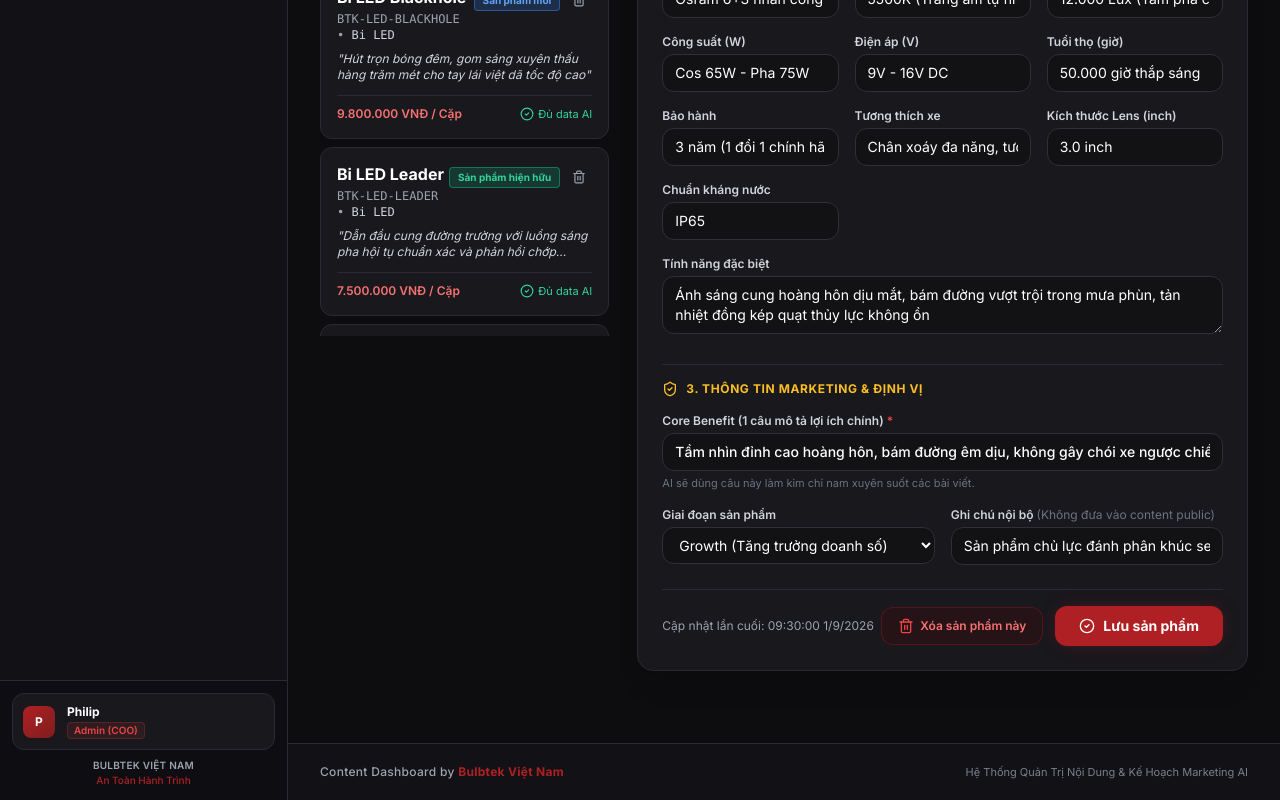
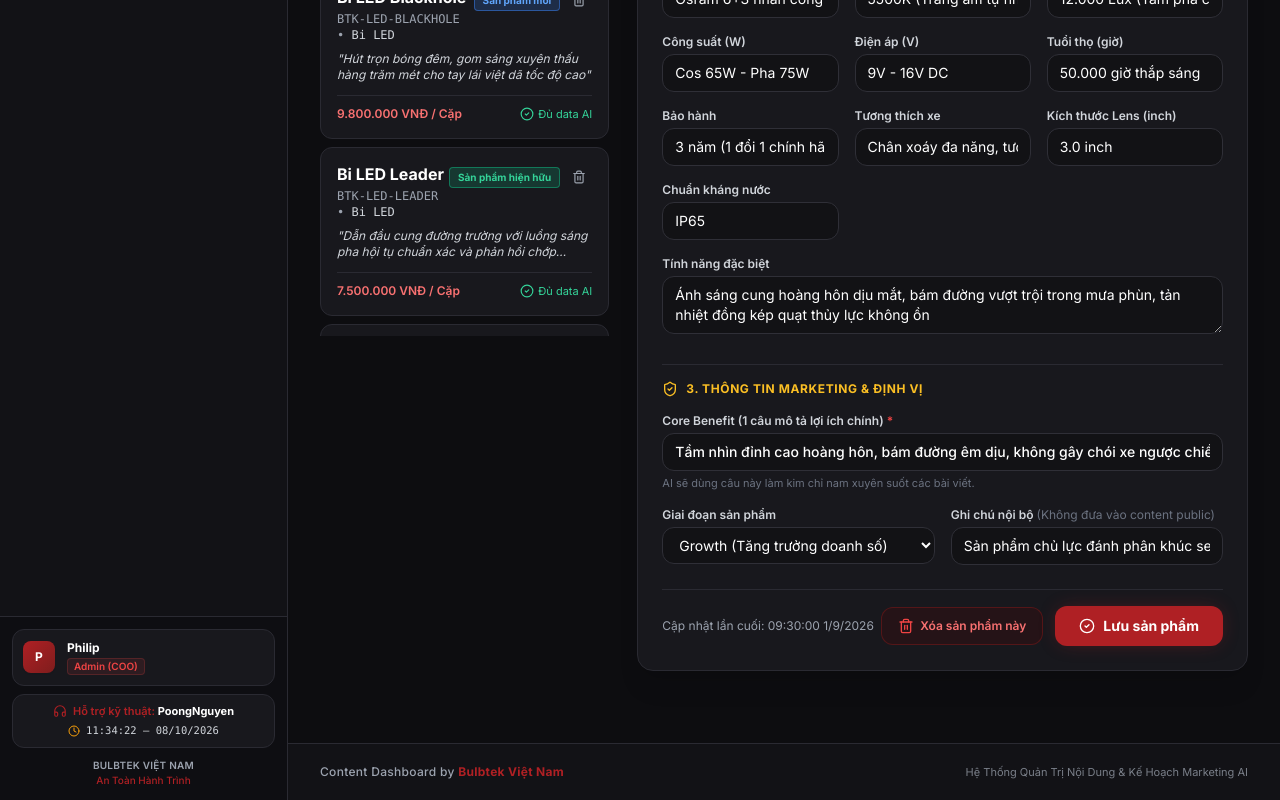
Before and after one commit to poongnguyensg/bulbtek-dashboard-contentmkt, a React (Vite) app: page / in a window 1280 px wide. Shown: the part 918-1718 px from the top of the page. Built offline with nearby package versions, Linux system fonts and the light colour scheme.

Commit message:
feat: default to current month in planning and add PoongNguyen technical support with live clock in sidebar

```diff
--- a/src/components/Sidebar.tsx
+++ b/src/components/Sidebar.tsx
@@ -15,7 +15,9 @@
   X,
   Layers,
   Flame,
-  Award
+  Award,
+  Clock,
+  Headphones
 } from 'lucide-react';
 
 interface SidebarProps {
@@ -47,6 +49,26 @@
 }) => {
   const { activeTab, setActiveTab, contents, theme, currentUser } = useApp();
   const isLight = theme === 'light';
+
+  // Live real-time clock (Giờ - Ngày - Tháng - Năm)
+  const [currentTime, setCurrentTime] = React.useState<Date>(new Date());
+
+  React.useEffect(() => {
+    const timer = setInterval(() => {
+      setCurrentTime(new Date());
+    }, 1000);
+    return () => clearInterval(timer);
+  }, []);
+
+  const formattedRealTime = React.useMemo(() => {
+    const hours = String(currentTime.getHours()).padStart(2, '0');
+    const minutes = String(currentTime.getMinutes()).padStart(2, '0');
+    const seconds = String(currentTime.getSeconds()).padStart(2, '0');
+    const day = String(currentTime.getDate()).padStart(2, '0');
+    const month = String(currentTime.getMonth() + 1).padStart(2, '0');
+    const year = currentTime.getFullYear();
+    return `${hours}:${minutes}:${seconds} — ${day}/${month}/${year}`;
+  }, [currentTime]);
 
   // Count pending approval posts
   const pendingCount = contents.filter((c) => c.status === 'Pending').length;
@@ -367,8 +389,26 @@
                 </div>
               </div>
 
+              {/* Technical Support & Real-time Clock */}
+              <div
+                className={`p-2 rounded-xl border text-center transition-colors ${
+                  isLight ? 'bg-white border-slate-200 shadow-xs' : 'bg-[#18181D] border-[#2A2A32]'
+                }`}
+              >
+                <div className="flex items-center justify-center space-x-1.5 text-[11px] font-semibold text-bulbtek-red">
+                  <Headphones className="w-3.5 h-3.5 text-bulbtek-red shrink-0" />
+                  <span>Hỗ trợ kỹ thuật: <strong className={isLight ? 'text-slate-900 font-bold' : 'text-white font-bold'}>PoongNguyen</strong></span>
+                </div>
+                <div className="flex items-center justify-center space-x-1.5 text-[10.5px] mt-1 font-mono">
+                  <Clock className="w-3 h-3 text-amber-500 shrink-0" />
+                  <span className={isLight ? 'text-slate-600 font-medium' : 'text-gray-300 font-medium'}>
+                    {formattedRealTime}
+                  </span>
+                </div>
+              </div>
+
               {/* Slogan */}
-              <div className="px-1 text-center">
+              <div className="px-1 text-center pt-0.5">
                 <p className={`text-[10px] font-semibold tracking-wide ${isLight ? 'text-slate-400' : 'text-gray-400'}`}>
                   BULBTEK VIỆT NAM
                 </p>
@@ -378,12 +418,18 @@
               </div>
             </div>
           ) : (
-            <div className="flex flex-col items-center justify-center py-1">
+            <div className="flex flex-col items-center justify-center py-1 space-y-2">
               <div
                 className="w-8 h-8 rounded-lg bg-gradient-to-br from-bulbtek-red to-red-900 text-white font-bold text-xs flex items-center justify-center shadow-sm"
                 title={`${currentUser.name} (${roleStyle.label})`}
               >
                 {currentUser.name.charAt(0)}
+              </div>
+              <div
+                className="w-7 h-7 rounded-lg flex items-center justify-center text-amber-500 hover:text-bulbtek-red cursor-pointer transition"
+                title={`Hỗ trợ kỹ thuật: PoongNguyen | ${formattedRealTime}`}
+              >
+                <Clock className="w-4 h-4 animate-pulse" />
               </div>
             </div>
           )}
--- a/src/components/tabs/Tab2Planning.tsx
+++ b/src/components/tabs/Tab2Planning.tsx
@@ -81,9 +81,9 @@
 
   const isLight = theme === 'light';
 
-  // Setup panel state
-  const [selectedMonth, setSelectedMonth] = useState<number>(9);
-  const [selectedYear, setSelectedYear] = useState<number>(2026);
+  // Setup panel state - Mặc định hiển thị tháng & năm thực tế khi mở ứng dụng
+  const [selectedMonth, setSelectedMonth] = useState<number>(() => new Date().getMonth() + 1);
+  const [selectedYear, setSelectedYear] = useState<number>(() => new Date().getFullYear());
   const [fbTarget, setFbTarget] = useState<number>(16); // Chỉ cấu hình mục tiêu Social trước là Facebook Channel
   const [tiktokTarget, setTiktokTarget] = useState<number>(0);
 
@@ -1268,11 +1268,32 @@
         {/* Step Header with Stats & Actions */}
         <div className="flex flex-col lg:flex-row lg:items-center justify-between gap-3 pb-4 border-b border-inherit">
           <div>
-            <div className="flex items-center space-x-2">
+            <div className="flex flex-wrap items-center gap-2">
               <span className="w-6 h-6 rounded-full bg-emerald-600 text-white flex items-center justify-center font-bold text-xs shadow-sm">3</span>
               <h2 className={`text-sm font-black uppercase tracking-wider ${isLight ? 'text-slate-900' : 'text-white'}`}>
                 Bước 3: Lịch Phân Bổ Nội Dung Tháng {selectedMonth}/{selectedYear}
               </h2>
+              {/* Quick Month & Year Switcher */}
+              <div className="flex items-center space-x-1.5 ml-1">
+                <select
+                  value={selectedMonth}
+                  onChange={(e) => setSelectedMonth(Number(e.target.value))}
+                  className={`rounded-lg px-2 py-0.5 text-xs font-bold border ${isLight ? 'bg-slate-50 border-slate-300 text-slate-900' : 'bg-[#121215] border-[#2F2F37] text-white'}`}
+                  title="Chọn tháng để xem lịch phân bổ"
+                >
+                  {Array.from({ length: 12 }, (_, i) => i + 1).map(m => (
+                    <option key={m} value={m}>Tháng {m}</option>
+                  ))}
+                </select>
+                <select
+                  value={selectedYear}
+                  onChange={(e) => setSelectedYear(Number(e.target.value))}
+                  className={`rounded-lg px-2 py-0.5 text-xs font-bold border ${isLight ? 'bg-slate-50 border-slate-300 text-slate-900' : 'bg-[#121215] border-[#2F2F37] text-white'}`}
+                >
+                  <option value={2026}>2026</option>
+                  <option value={2027}>2027</option>
+                </select>
+              </div>
             </div>
             <div className={`text-xs mt-1 ${isLight ? 'text-slate-500' : 'text-gray-400'}`}>
               Tổng số <strong className={isLight ? 'text-slate-900' : 'text-white'}>{totalCount} bài</strong> ({fbCount} Facebook / {tiktokCount} TikTok). Đã hoàn thiện caption: <strong className="text-emerald-600">{generatedCount}/{totalCount} bài ({completionPercentage}%)</strong>.
@@ -1619,10 +1640,43 @@
             })}
 
             {filteredContents.length === 0 && (
-              <div className={`p-12 text-center rounded-2xl border ${isLight ? 'bg-slate-50 border-slate-200 text-slate-500' : 'bg-[#121215] border-[#2F2F37] text-gray-400'}`}>
-                <CalendarRange className="w-10 h-10 mx-auto opacity-50 mb-2" />
-                <p className="text-sm font-bold">Không tìm thấy bài viết nào phù hợp với bộ lọc.</p>
-                <p className="text-xs opacity-75 mt-1">Hãy thử xóa từ khóa tìm kiếm hoặc chọn "Tất cả kênh".</p>
+              <div className={`p-10 text-center rounded-2xl border ${isLight ? 'bg-slate-50 border-slate-200 text-slate-500' : 'bg-[#121215] border-[#2F2F37] text-gray-400'}`}>
+                <CalendarRange className="w-10 h-10 mx-auto opacity-50 mb-3 text-bulbtek-red" />
+                {totalCount === 0 ? (
+                  <>
+                    <p className="text-sm font-bold text-slate-800 dark:text-gray-200">
+                      Chưa có bài viết nào được lên lịch trong Tháng {selectedMonth}/{selectedYear}
+                    </p>
+                    <p className="text-xs opacity-75 mt-1 max-w-md mx-auto">
+                      Bạn có thể bấm tự động tạo kế hoạch phân bổ cho Tháng {selectedMonth} hoặc chuyển sang xem các tháng khác.
+                    </p>
+                    <div className="flex flex-wrap items-center justify-center gap-2.5 mt-4">
+                      <button
+                        type="button"
+                        onClick={() => setCurrentStepTab('GOALS')}
+                        className="px-4 py-2 rounded-xl bg-bulbtek-red hover:bg-bulbtek-red-hover text-white text-xs font-bold transition shadow-sm"
+                      >
+                        + Tạo Kế Hoạch Phân Bổ Tháng {selectedMonth}
+                      </button>
+                      {selectedMonth !== 9 && (
+                        <button
+                          type="button"
+                          onClick={() => { setSelectedMonth(9); setSelectedYear(2026); }}
+                          className={`px-3.5 py-2 rounded-xl border text-xs font-semibold transition ${
+                            isLight ? 'bg-white hover:bg-slate-100 border-slate-300 text-slate-700' : 'bg-[#18181D] hover:bg-[#202026] border-[#2A2A32] text-gray-300'
+                          }`}
+                        >
+                          Xem lịch mẫu Tháng 9/2026 (16 bài)
+                        </button>
+                      )}
+                    </div>
+                  </>
+                ) : (
+                  <>
+                    <p className="text-sm font-bold">Không tìm thấy bài viết nào phù hợp với bộ lọc.</p>
+                    <p className="text-xs opacity-75 mt-1">Hãy thử xóa từ khóa tìm kiếm hoặc chọn "Tất cả kênh".</p>
+                  </>
+                )}
               </div>
             )}
           </div>
--- a/src/components/tabs/TabBrandPlanning.tsx
+++ b/src/components/tabs/TabBrandPlanning.tsx
@@ -72,9 +72,9 @@
   // Sub-tabs: 'GOALS' = Mục Tiêu & Tuyến Ý Tưởng, 'CATEGORIES' = Danh Mục & Tone, 'SCHEDULE' = Lịch Phân Bổ & AI Studio
   const [activeSubTab, setActiveSubTab] = useState<'GOALS' | 'CATEGORIES' | 'SCHEDULE'>('GOALS');
 
-  // Month & Year filter
-  const [selectedMonth, setSelectedMonth] = useState<number>(9);
-  const [selectedYear, setSelectedYear] = useState<number>(2026);
+  // Month & Year filter - Mặc định tháng & năm thực tế khi mở ứng dụng
+  const [selectedMonth, setSelectedMonth] = useState<number>(() => new Date().getMonth() + 1);
+  const [selectedYear, setSelectedYear] = useState<number>(() => new Date().getFullYear());
 
   // Targets
   const [brandingTarget, setBrandingTarget] = useState<number>(4);
```
